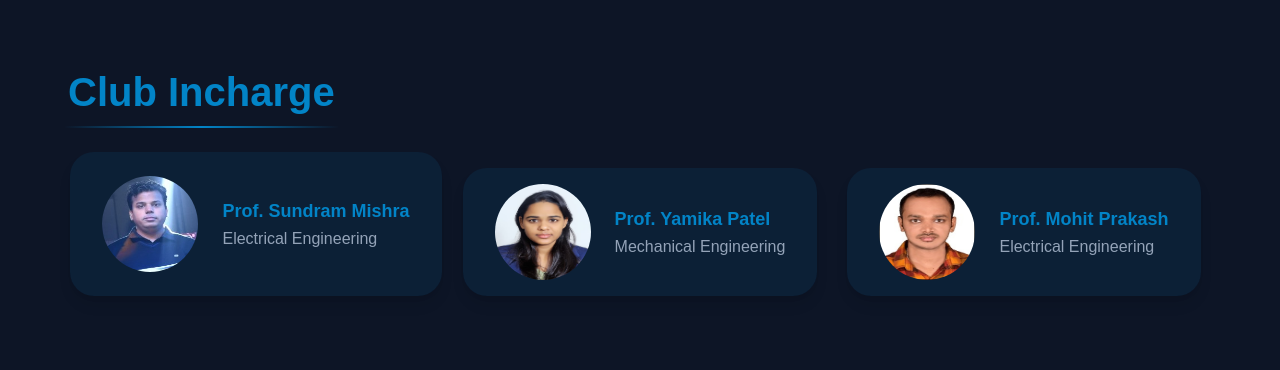
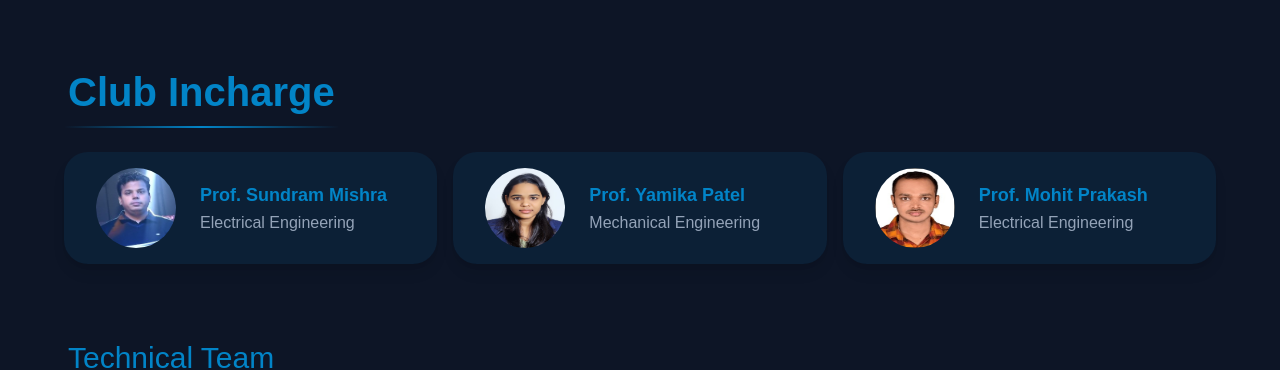
Before and after one commit to themdazad/Techkshitiz-TechnicalClub-Frontend-Demo, a React (Create React App) app: page /government-engineering-college-siwan/technical-club/contacts in a window 1280 px wide. Shown: the part 558-928 px from the top of the page. Built offline with nearby package versions, Linux system fonts and the light colour scheme; no server answers; a web font is replaced by a local one.

Commit message:
faculty profile fixed

```diff
--- a/src/components/Home/HomeHeroSection.tsx
+++ b/src/components/Home/HomeHeroSection.tsx
@@ -139,7 +139,7 @@ function HomeHeroSection({ winnerParticipantData, IsLoading }) {
         )}
       </div>
       <div
-        className={`  w-[100vw] h-[600px] max-[750px]:h-[400px]  max-[550px]:h-[350px]`}
+        className={`  w-[100vw] h-[700px] max-[750px]:h-[400px]  max-[550px]:h-[350px]`}
       >
         {/* Hero section  */}
         <div className="w-[100%] h-[100%] px-[5%]  bg-black/60 md:shadow-[inset_0px_0px_1000px_80px_#000] max-md:shadow-[inset_0px_0px_1000px_10px_#000]">
--- a/src/components/Home/TechkshitizMember.tsx
+++ b/src/components/Home/TechkshitizMember.tsx
@@ -13,7 +13,7 @@ const MohitPrakash = "/images/faculty/mohitprakash.jpg";
 
 export const TechkshitizMember = () => {
   return (
-    <div className="bg-[#0d1526]  w-full h-auto  flex flex-col ">
+    <div className="bg-[#0d1526] px-[5%]  w-full h-auto  flex flex-col ">
       {/* Principal's Message: */}
       <section className="principal-message my-12 bg-[#0d1526] flex gap-[200px]  justify-center items-center max-xl:flex-col  max-md:p-0 max-xl:gap-8 max-lg:gap-4">
         <div className="w-[350px] h-[400px] mt-10 max-sm:mt-1 flex  xl:flex-col max-xl:w-full max-xl:gap-10 max-lg:p-0 max-sm:flex-col justify-center items-center p-3 ">
@@ -56,7 +56,7 @@ export const TechkshitizMember = () => {
 
       <ClubIncharge />
       <CoreTeam />
-      {/* <ClubMember /> */}
+
     </div>
   );
 };
@@ -64,7 +64,7 @@ export const TechkshitizMember = () => {
 // Club Incharge Details
 const ClubIncharge = () => {
   return (
-    <section className=" px-[5%] club_incharge">
+    <section className="club_incharge">
       <div className="club_incharge_heading max-w-max">
         <h1 className="font-[700] text-[40px] p-1 text-sky-600 max-sm-m:text-[30px]">
           Club Incharge
@@ -78,7 +78,8 @@ const ClubIncharge = () => {
           }}
         />
       </div>
-      <div className="w-full space-y-4 grid lg:grid-cols-3 md:grid-cols-2 grid-cols-1 py-6">
+
+      <div className="gap-4 grid justify-stretch lg:grid-cols-3 md:grid-cols-2 grid-cols-1 py-6">
         <MemberCard
           src={SundramMishra}
           name="Prof. Sundram Mishra"
@@ -94,39 +95,9 @@ const ClubIncharge = () => {
           name="Prof. Mohit Prakash"
           role="Electrical Engineering"
         />
+
       </div>
-      {/* <div className="mb-12 h-[auto] bg-[#0d1526] flex gap-6  max-w-[1440px] max-sm:w-full m-auto  p-10 pt-0 pb-0  max-xl:flex-col  max-md:p-0 max-xl:gap-8 max-lg:gap-4">
-        <div className="w-[350px] h-[400px] mt-10 max-sm:mt-1 flex  xl:flex-col max-xl:w-full max-xl:gap-10 max-lg:p-0 max-sm:flex-col justify-center items-center p-3 ">
-          <img
-            className="w-[330px] h-[350px] rounded-[20px] max-lg:w-[250px] max-lg:h-[280px] max-sm:w-[280px] max-sm:h-[300px]"
-            src={SundramMishra}
-            alt="Faculty"
-          />
-          <h1 className="text-[#FFFFFF] text-[22px] leading-[30px] font-[700] mt-5 max-md:mt-0">
-            Prof. Sundram Mishra
-          </h1>
-        </div>
-        <div className="w-[350px] h-[400px] mt-10 max-sm:mt-1 flex  xl:flex-col max-xl:w-full max-xl:gap-10 max-lg:p-0 max-sm:flex-col justify-center items-center p-3 ">
-          <img
-            className="w-[330px] h-[350px] rounded-[20px] max-lg:w-[250px] max-lg:h-[280px] max-sm:w-[280px] max-sm:h-[300px]"
-            src={YamikaPatel}
-            alt="YamikaPatel"
-          />
-          <h1 className="text-[#FFFFFF] text-[22px] leading-[30px] font-[700] mt-5 max-md:mt-0">
-            Prof. Yamika Patel
-          </h1>
-        </div>
-        <div className="w-[350px] h-[400px] mt-10 max-sm:mt-1 flex  xl:flex-col max-xl:w-full max-xl:gap-10 max-lg:p-0 max-sm:flex-col justify-center items-center p-3 ">
-          <img
-            className="w-[330px] h-[350px] rounded-[20px] max-lg:w-[250px] max-lg:h-[280px] max-sm:w-[280px] max-sm:h-[300px]"
-            src={MohitPrakash}
-            alt="Faculty"
-          />
-          <h1 className="text-[#FFFFFF] text-[22px] leading-[30px] font-[700] mt-5 max-md:mt-0">
-            Prof. Mohit Prakash
-          </h1>
-        </div>
-      </div> */}
+
     </section>
   );
 };
@@ -134,7 +105,7 @@ const ClubIncharge = () => {
 // Developer Members Details
 const CoreTeam = () => {
   return (
-    <section className="club_member px-[5%] py-12 text-white">
+    <section className="club_member py-12 text-white">
       {/* Heading  */}
       <div className="club_member_heading max-w-max">
         <h1 className="text-3xl p-1 text-sky-600 max-sm-m:text-[30px]">
@@ -151,8 +122,9 @@ const CoreTeam = () => {
       </div>
       {/* card  */}
       <div className="cards overflow-scroll snap-x snap-mandatory py-6 space-x-4 flex" >
+
         {/* 1st person  */}
-        <div className="snap-center p-4 min-w-[300px]  max-sm:w-full mx-auto bg-sky-600/10 rounded-3xl shadow-lg space-y-2 sm:py-4 sm:flex sm:items-center sm:space-y-0 sm:space-x-6">
+        <div className="snap-center p-4 min-w-[300px] max-sm:w-full bg-sky-600/10 rounded-3xl shadow-lg space-y-2 sm:py-4 sm:flex sm:items-center sm:space-y-0 sm:space-x-6">
           <img
             className="block aspect-square mx-auto h-16 rounded-full sm:mx-0 sm:shrink-0"
             src="https://avatars.githubusercontent.com/u/128849038?v=4"
@@ -178,8 +150,9 @@ const CoreTeam = () => {
             </div>
           </div>
         </div>
+
         {/* 2nd person  */}
-        <div className="snap-center p-4 min-w-[300px] max-sm:w-full mx-auto bg-sky-600/10 rounded-3xl shadow-lg space-y-2 sm:py-4 sm:flex sm:items-center sm:space-y-0 sm:space-x-6">
+        <div className="snap-center p-4 min-w-[300px] max-sm:w-full bg-sky-600/10 rounded-3xl shadow-lg space-y-2 sm:py-4 sm:flex sm:items-center sm:space-y-0 sm:space-x-6">
           <img
             className="block aspect-square mx-auto h-16 rounded-full sm:mx-0 sm:shrink-0"
             src="https://avatars.githubusercontent.com/u/81636077?v=4"
@@ -205,8 +178,9 @@ const CoreTeam = () => {
             </div>
           </div>
         </div>
+
         {/* 3rd person  */}
-        <div className="snap-center p-4 min-w-[300px] max-sm:w-full mx-auto bg-sky-600/10 rounded-3xl shadow-lg space-y-2 sm:py-4 sm:flex sm:items-center sm:space-y-0 sm:space-x-6">
+        <div className="snap-center p-4 min-w-[300px] max-sm:w-full bg-sky-600/10 rounded-3xl shadow-lg space-y-2 sm:py-4 sm:flex sm:items-center sm:space-y-0 sm:space-x-6">
           <img
             className="block aspect-square mx-auto h-16 rounded-full sm:mx-0 sm:shrink-0"
             src="/images/Team/shaan.jpeg"
@@ -228,8 +202,9 @@ const CoreTeam = () => {
             </div>
           </div>
         </div>
+
         {/* 4th person  */}
-        <div className="snap-center p-4 min-w-[300px] max-sm:w-full mx-auto bg-sky-600/10 rounded-3xl shadow-lg space-y-2 sm:py-4 sm:flex sm:items-center sm:space-y-0 sm:space-x-6">
+        <div className="snap-center p-4 min-w-[300px] max-sm:w-full bg-sky-600/10 rounded-3xl shadow-lg space-y-2 sm:py-4 sm:flex sm:items-center sm:space-y-0 sm:space-x-6">
           <img
             className="block aspect-square mx-auto h-16 rounded-full sm:mx-0 sm:shrink-0"
             src="https://cdn.pixabay.com/photo/2018/11/13/21/43/avatar-3814049_640.png"
@@ -251,35 +226,10 @@ const CoreTeam = () => {
             </div>
           </div>
         </div>
+
       </div>
       <center className="text-3xl"><CgScrollH /></center>
     </section>
-  );
-};
-// Club Members Details
-const ClubMember = () => {
-  return (
-    <div className="club_member px-[5%] py-12 text-white">
-      {/* Heading  */}
-      <div className="club_member_heading max-w-max">
-        <h1 className=" font-[700] text-[40px] p-1 text-sky-600 max-sm-m:text-[30px]">
-          Club Members
-        </h1>
-        <hr
-          className="h-[2px] w-full border-none rounded-[10px] bg-gradient-to-r from-transparent via-sky-600 to-transparent"
-          style={{
-            borderImage:
-              "linear-gradient(to right, transparent, sky-600, transparent)",
-            borderImageSlice: 1,
-          }}
-        />
-      </div>
-      <MemberCard
-        src="https://tailwindcss.com/img/erin-lindford.jpg"
-        name="Azad"
-        role="UI/UX Designer | Developer"
-      />
-    </div>
   );
 };
 
@@ -287,12 +237,15 @@ const MemberCard = ({ src, name, role }) => {
   return (
     <>
       {/* members details card  */}
-      <div className="py-8 px-8 max-w-sm max-sm:w-full space-y-2 mx-auto bg-sky-600/10 rounded-3xl shadow-lg sm:py-4 sm:flex sm:items-center sm:space-y-0 sm:space-x-6">
+      <div className="py-8 px-8 w-full space-y-2 mx-auto bg-sky-600/10 rounded-3xl shadow-lg sm:py-4 sm:flex sm:items-center sm:space-y-0 sm:space-x-6">
+
         <img
-          className="block aspect-square mx-auto h-24 rounded-full sm:mx-0 sm:shrink-0"
-          src={src}
-          alt="Woman's Face"
-        />
+          className="aspect-square mx-auto rounded-full overflow-hidden sm:mx-0 sm:shrink-0"
+          src={src} height={80} width={80}
+          alt="club faculty coordinator"
+          />
+
+
         <div className="text-center space-y-2 sm:text-left">
           <div className="space-y-0.5">
             <p className="text-lg text-sky-600 font-semibold">{name}</p>
--- a/src/components/partials/MainHeader.tsx
+++ b/src/components/partials/MainHeader.tsx
@@ -257,7 +257,7 @@ function MainHeader() {
                   <div key={index} className=" p-[1px] pl-0 pr-0 text-[#fff] ">
                     <NavLink
                       to={`/government-engineering-college-siwan/hall-of-fame?year=${element}`}
-                      className=" hover:text-[#f3ff46]  text-[16px]  flex justify-center items-center h-[35px] hover:bg-[#191e36e1] w-[100%]"
+                      className=" hover:text-sky-600  text-[16px]  flex justify-center items-center h-[35px] hover:bg-[#191e36e1] w-[100%]"
                     >
                       {element}
                     </NavLink>
@@ -266,7 +266,7 @@ function MainHeader() {
                 <div className=" text-[#fff] p-[6px]  pl-0 pr-0 flex justify-center items-center  ">
                   <NavLink
                     to="/government-engineering-college-siwan/hall-of-fame/?type=hall-of-fame&year=all"
-                    className=" hover:text-[#f3ff46]  flex justify-center items-center gap-2 h-[35px] text-[16px] hover:bg-[#191e36e1] w-[100%]"
+                    className=" hover:text-sky-600  flex justify-center items-center gap-2 h-[35px] text-[16px] hover:bg-[#191e36e1] w-[100%]"
                   >
                     More Year{" "}
                     <span className="material-symbols-outlined text-[20px] ">
```
